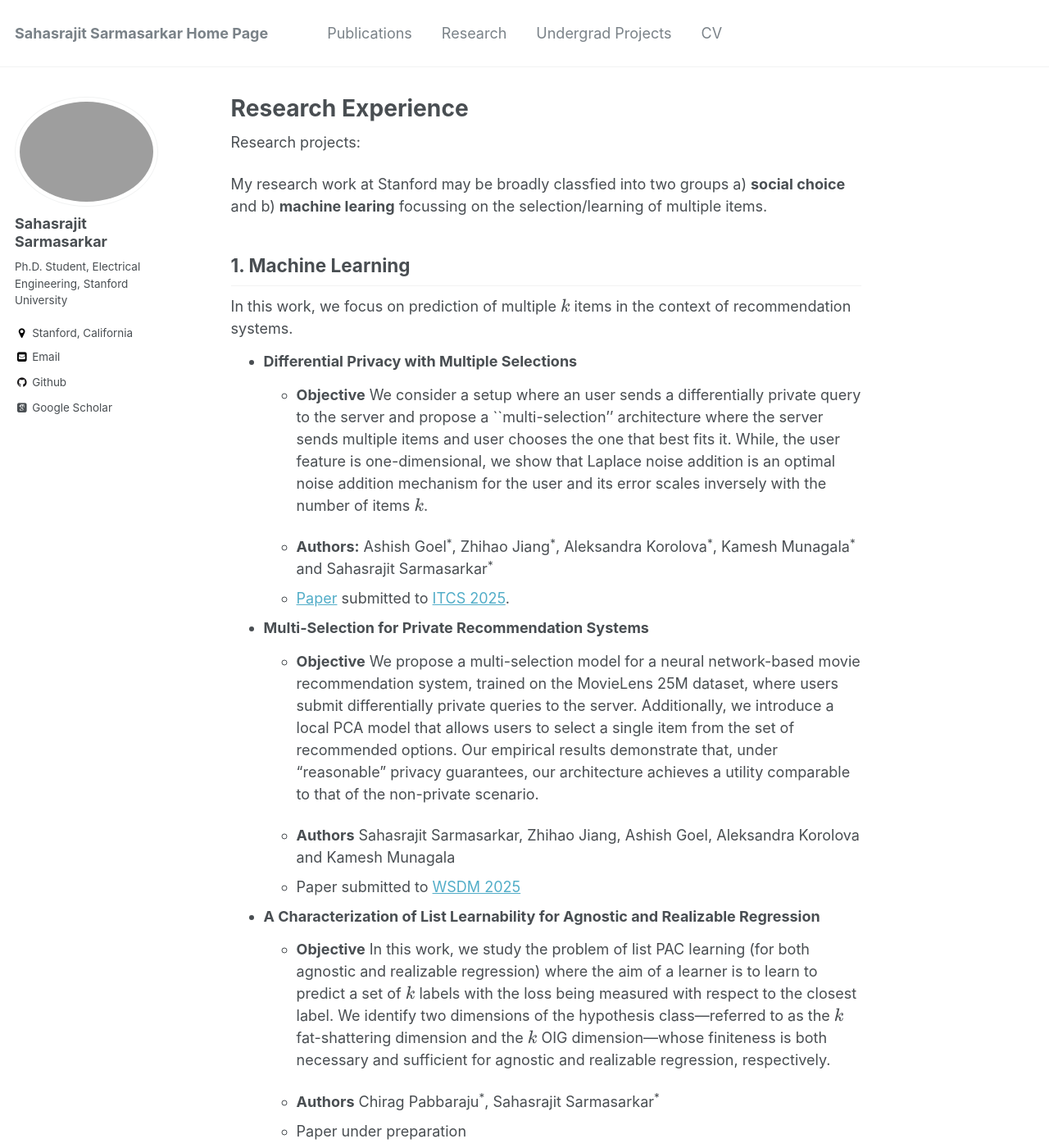
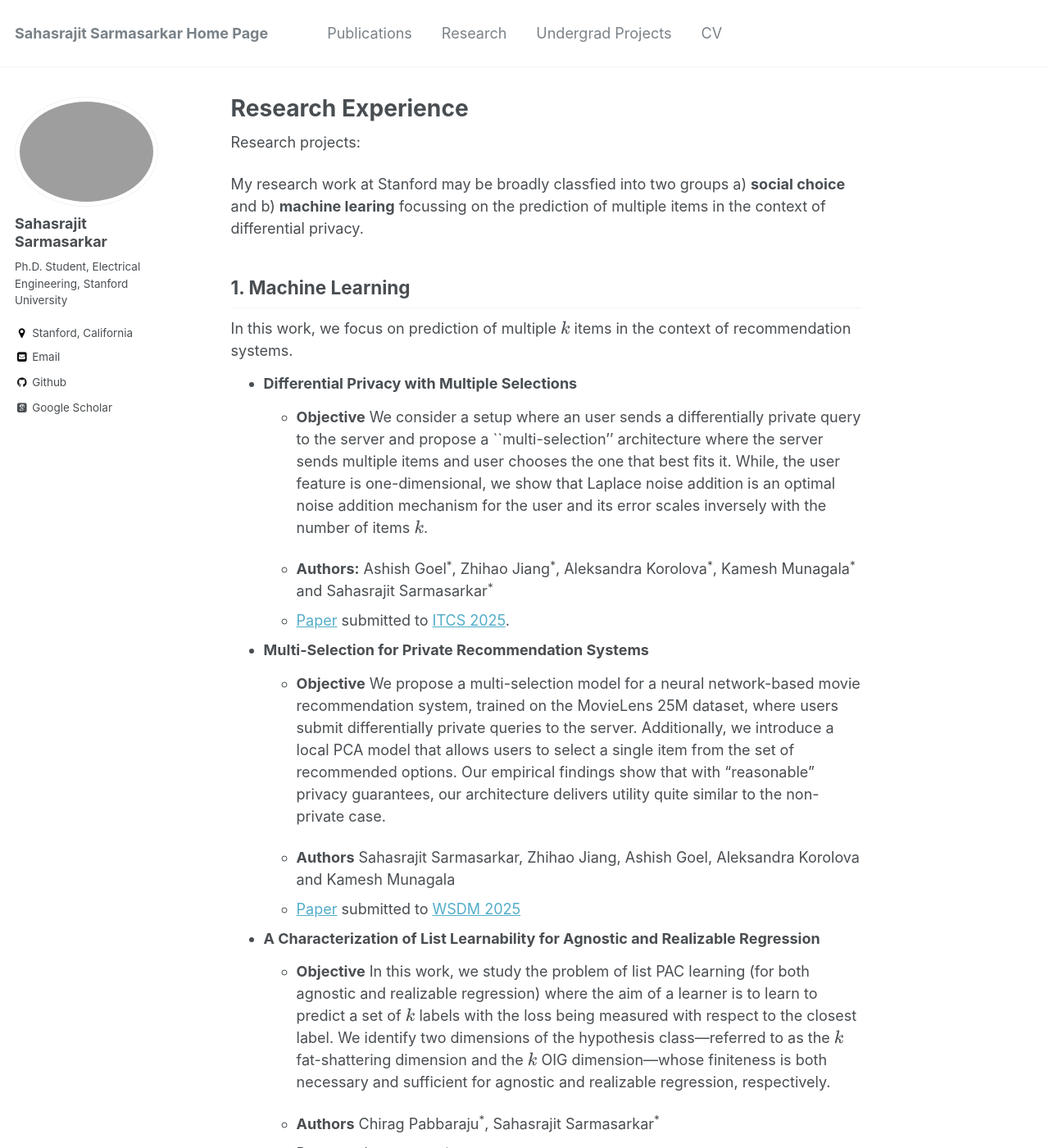
Before and after one commit to Sahasrajit123/Sahasrajit123.github.io, a Jekyll site: the page built from _pages/research.md, in a window 1280 px wide and 1400 px high. Shown: the whole window at 82% size. Built offline with Jekyll 4.4.1, drawn with Linux system fonts in a browser that asks for light colours; some web fonts are replaced; formulas are drawn with MathJax 3.

Commit message:
New changes

```diff
--- a/_pages/research.md
+++ b/_pages/research.md
@@ -12,7 +12,7 @@ excerpt: "Research Experience"
 
 Research projects:
 
-My research work at Stanford may be broadly classfied into two groups a) **social choice** and b) **machine learing** focussing on the selection/learning of multiple items.
+My research work at Stanford may be broadly classfied into two groups a) **social choice** and b) **machine learing** focussing on the prediction of multiple items in the context of differential privacy.
 
 
 
@@ -30,10 +30,10 @@ In this work, we focus on prediction of multiple $k$ items in the context of rec
 
 - **Multi-Selection for Private Recommendation Systems**
 
-    * **Objective** We propose a multi-selection model for a neural network-based movie recommendation system, trained on the MovieLens 25M dataset, where users submit differentially private queries to the server. Additionally, we introduce a local PCA model that allows users to select a single item from the set of recommended options. Our empirical results demonstrate that, under "reasonable" privacy guarantees, our architecture achieves a utility comparable to that of the non-private scenario.
+    * **Objective** We propose a multi-selection model for a neural network-based movie recommendation system, trained on the MovieLens 25M dataset, where users submit differentially private queries to the server. Additionally, we introduce a local PCA model that allows users to select a single item from the set of recommended options. Our empirical findings show that with "reasonable" privacy guarantees, our architecture delivers utility quite similar to the non-private case.
 
     * **Authors** Sahasrajit Sarmasarkar, Zhihao Jiang, Ashish Goel, Aleksandra Korolova and Kamesh Munagala
-    * Paper submitted to [WSDM 2025](https://www.wsdm-conference.org/2025/)
+    * [Paper](https://drive.google.com/file/d/1qE1O2IMk8NjvMG_4jZIUqcdPhbB6Aoai/view?usp=sharing) submitted to [WSDM 2025](https://www.wsdm-conference.org/2025/)
 
 - **A Characterization of List Learnability for Agnostic and Realizable Regression**
 
```
